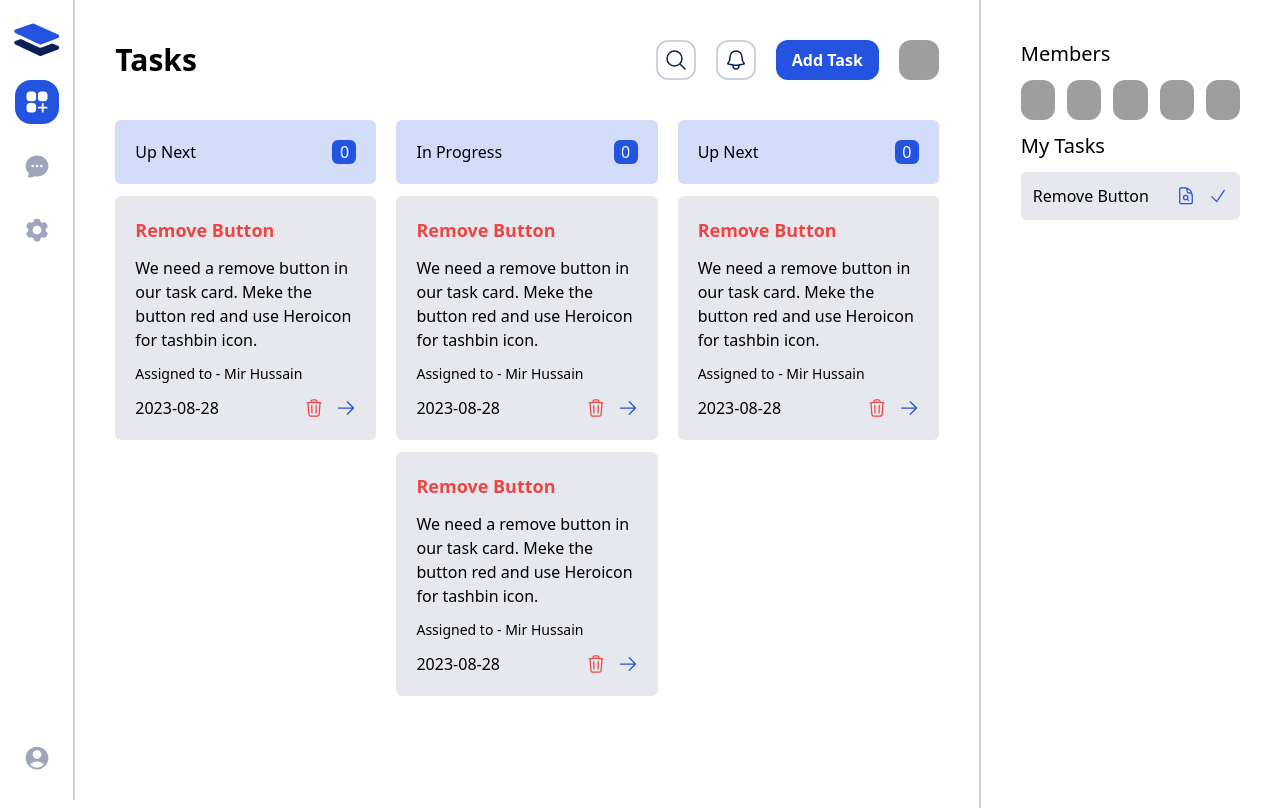
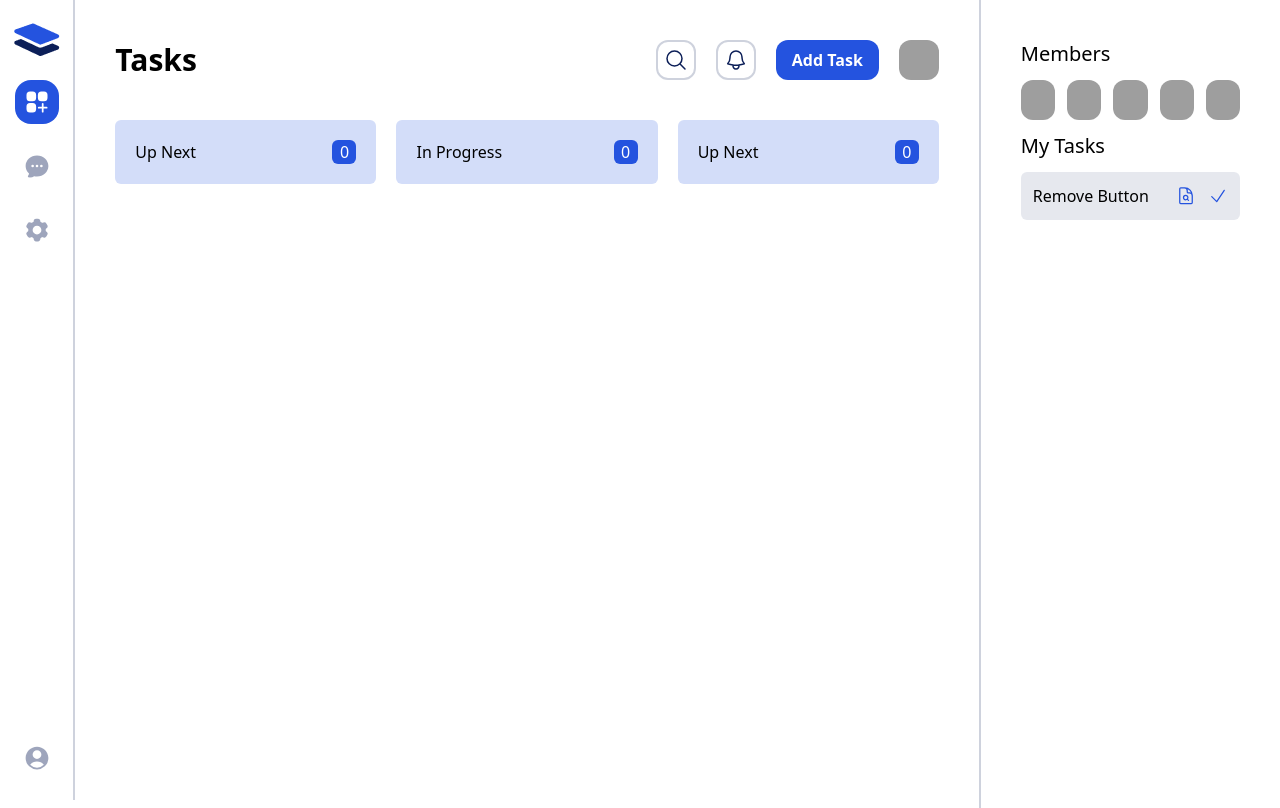
Before and after one commit to shahin-hossain-dev/redux-task-manager, a React (Vite) app: page / in a window 1280 px wide. Shown: the top 808 px of the page. Built offline with nearby package versions, Linux system fonts and the light colour scheme; grey boxes are pictures that could not be loaded.

Commit message:
add: task data show dynamically

```diff
--- a/src/components/tasks/AddTaskModal.jsx
+++ b/src/components/tasks/AddTaskModal.jsx
@@ -52,7 +52,7 @@ const AddTaskModal = ({ isOpen, setIsOpen }) => {
           <select
             id="assignTo"
             className="rounded w-full"
-            {...register("assignTo", { required: true })}
+            {...register("assignedTo", { required: true })}
           >
             <option defaultValue="Shahin Hossain">Shahin Hossain</option>
             <option value="Shahin Hossain">Akbor Sheikh</option>
--- a/src/components/tasks/TaskCard.jsx
+++ b/src/components/tasks/TaskCard.jsx
@@ -1,30 +1,19 @@
-import { ArrowRightIcon, TrashIcon } from '@heroicons/react/24/outline';
+import { ArrowRightIcon, TrashIcon } from "@heroicons/react/24/outline";
 
-const TaskCard = () => {
-  const task = {
-    id: 1,
-    status: 'pending',
-    title: 'Remove Button',
-    description:
-      'We need a remove button in our task card. Meke the button red and use Heroicon for tashbin icon.',
-    date: '2023-08-28',
-    assignedTo: 'Mir Hussain',
-    priority: 'high',
-  };
-
+const TaskCard = ({ task }) => {
   return (
     <div className="bg-secondary/10 rounded-md p-5">
       <h1
         className={`text-lg font-semibold mb-3  ${
-          task.priority === 'high' ? 'text-red-500' : ''
-        } ${task.priority === 'medium' ? 'text-yellow-500' : ''} ${
-          task.priority === 'low' ? 'text-green-500' : ''
+          task.priority === "high" ? "text-red-500" : ""
+        } ${task.priority === "medium" ? "text-yellow-500" : ""} ${
+          task.priority === "low" ? "text-green-500" : ""
         }`}
       >
         {task?.title}
       </h1>
       <p className="mb-3">{task?.description}</p>
-      <p className="text-sm">Assigned to - {task?.assignedTo}</p>
+      <p className="text-sm">Assigned to - {task?.assignTo}</p>
       <div className="flex justify-between mt-3">
         <p>{task?.date}</p>
         <div className="flex gap-3">
--- a/src/pages/Tasks.jsx
+++ b/src/pages/Tasks.jsx
@@ -3,9 +3,11 @@ import MyTasks from "../components/tasks/MyTasks";
 import TaskCard from "../components/tasks/TaskCard";
 import { useState } from "react";
 import AddTaskModal from "../components/tasks/AddTaskModal";
+import { useSelector } from "react-redux";
 
 const Tasks = () => {
   let [isOpen, setIsOpen] = useState(false);
+  const { tasks } = useSelector((state) => state.taskReducer);
 
   return (
     <div className="h-screen grid grid-cols-12">
@@ -46,7 +48,9 @@ const Tasks = () => {
               </p>
             </div>
             <div className="space-y-3">
-              <TaskCard />
+              {tasks.map((task) => (
+                <TaskCard key={task.id} task={task} />
+              ))}
             </div>
           </div>
           <div className="relative h-[800px] overflow-auto">
@@ -57,8 +61,9 @@ const Tasks = () => {
               </p>
             </div>
             <div className="space-y-3">
-              <TaskCard />
-              <TaskCard />
+              {tasks.map((task) => (
+                <TaskCard key={task.id} task={task} />
+              ))}
             </div>
           </div>
           <div className="relative h-[800px] overflow-auto">
@@ -69,7 +74,9 @@ const Tasks = () => {
               </p>
             </div>
             <div className="space-y-3">
-              <TaskCard />
+              {tasks.map((task) => (
+                <TaskCard key={task.id} task={task} />
+              ))}
             </div>
           </div>
         </div>
--- a/src/redux/features/tasks/tasksSlice.js
+++ b/src/redux/features/tasks/tasksSlice.js
@@ -20,6 +20,9 @@ const tasksSlice = createSlice({
         });
       }
     },
+    removeTask: (state, { payload }) => {
+      state.tasks.filter((task) => task.id !== payload);
+    },
   },
 });
 
```
